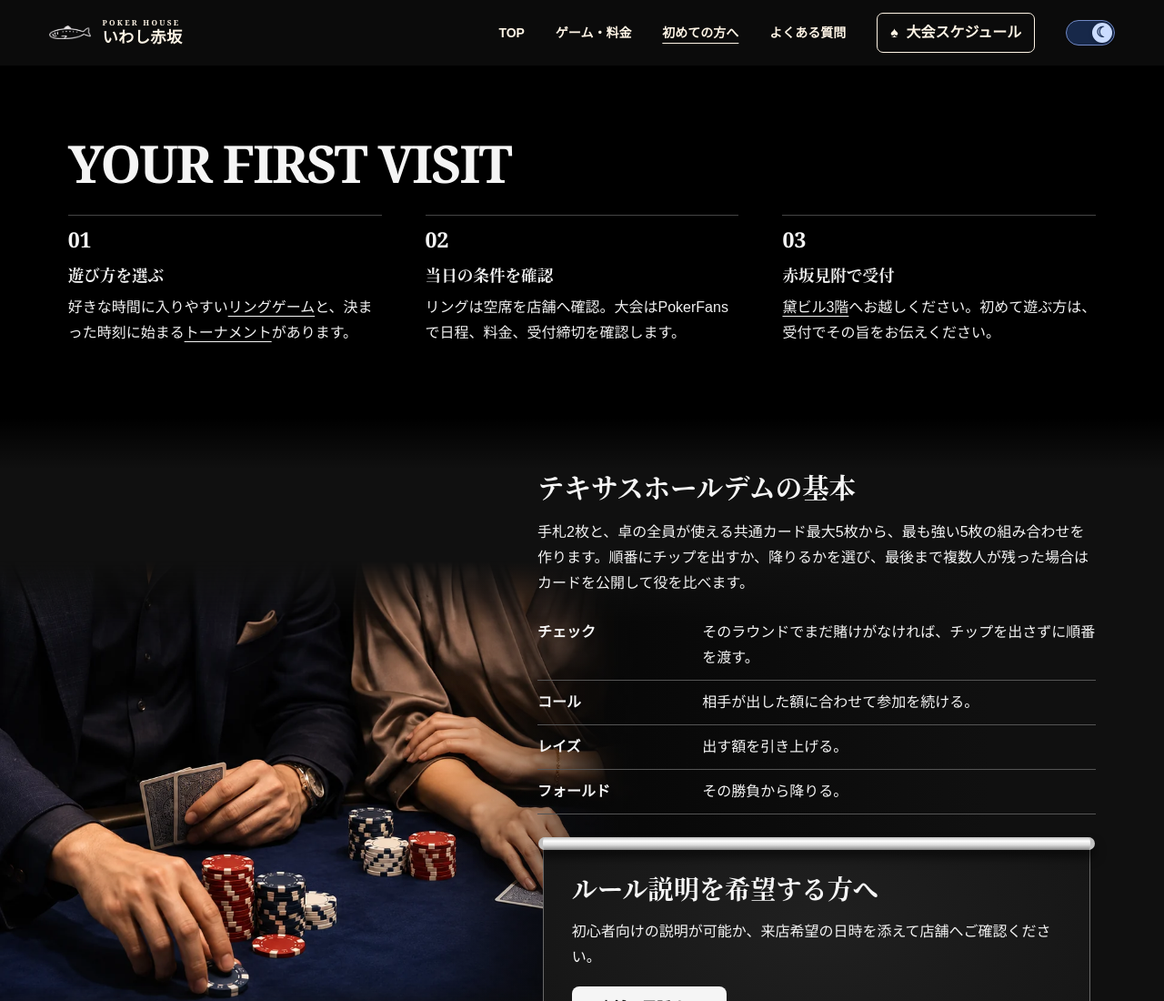
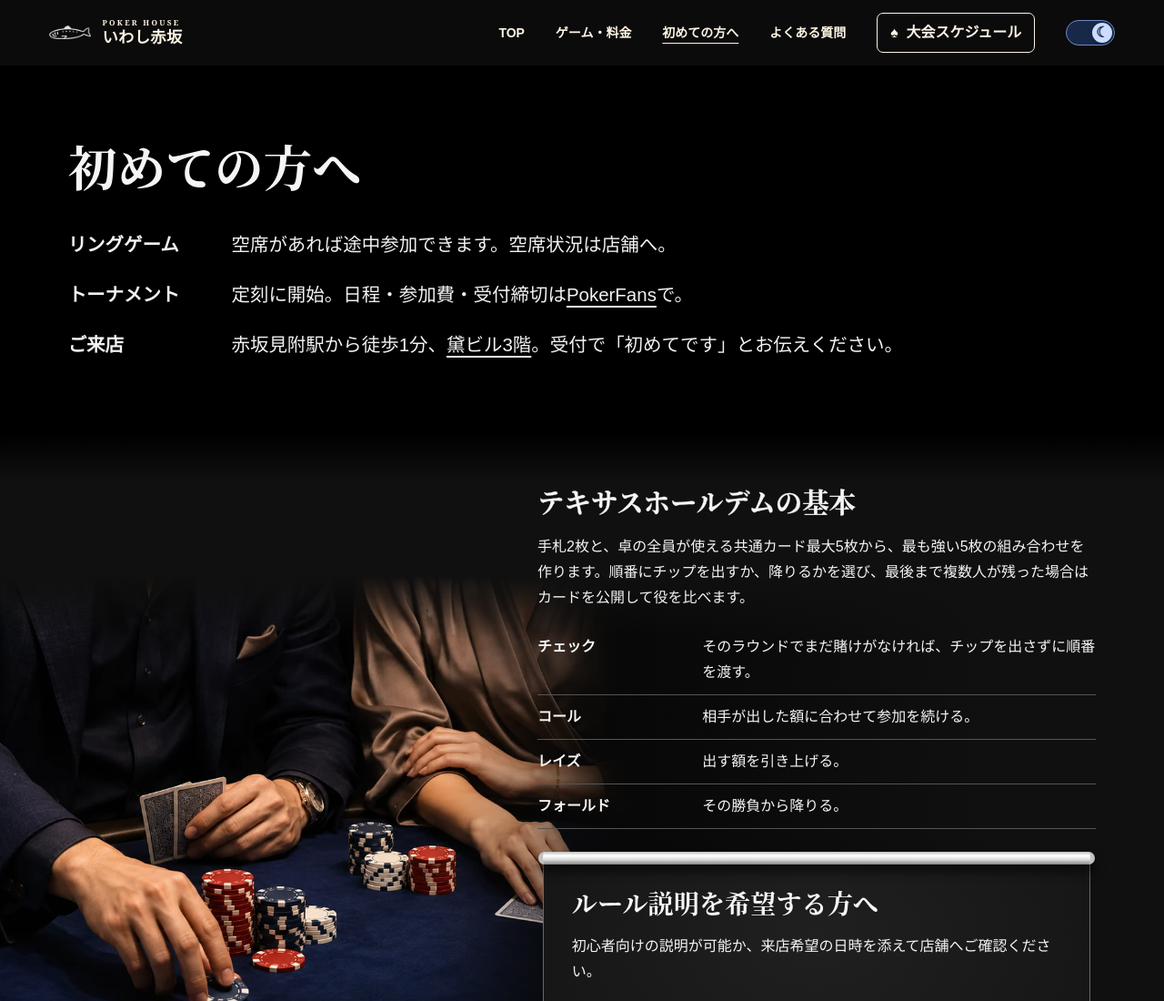
Before and after one commit to haruhi-imai/iwashi-akasaka, a plain HTML site: page beginner.html in a window 1280 px wide. Shown: the top 1100 px of the page at 91% size. Drawn offline with Linux system fonts and the light colour scheme.

Commit message:
Update the first visit guide layout

```diff
--- a/beginner.html
+++ b/beginner.html
@@ -9,7 +9,7 @@
   <link rel="icon" href="assets/mark.png">
   <script src="theme.js?v=d85d42ac4a"></script>
   <link rel="stylesheet" href="style.css?v=1bad10ea63">
-  <link rel="stylesheet" href="details.css?v=ee9e743065">
+  <link rel="stylesheet" href="details.css?v=7020e281c1">
 
   <script src="site.js?v=mobile-menu-transition" defer></script>
 </head>
@@ -38,15 +38,22 @@
   </header>
 
   <main id="main" tabindex="-1">
-    <h1 class="detail-page-title">初めての方へ</h1>
-
     <section class="shell detail-block" aria-labelledby="begin-title">
-      <h2 class="english-title" id="begin-title" lang="en">YOUR FIRST VISIT</h2>
-      <ol class="detail-steps">
-        <li><h3>遊び方を選ぶ</h3><p>好きな時間に入りやすい<a href="games.html#fees">リングゲーム</a>と、決まった時刻に始まる<a href="games.html#tournament-details">トーナメント</a>があります。</p></li>
-        <li><h3>当日の条件を確認</h3><p>リングは空席を店舗へ確認。大会はPokerFansで日程、料金、受付締切を確認します。</p></li>
-        <li><h3>赤坂見附で受付</h3><p><a href="access.html">黛ビル3階</a>へお越しください。初めて遊ぶ方は、受付でその旨をお伝えください。</p></li>
-      </ol>
+      <h1 class="visit-guide-title" id="begin-title">初めての方へ</h1>
+      <dl class="visit-guide-list">
+        <div>
+          <dt><a href="games.html#fees">リングゲーム</a></dt>
+          <dd>空席があれば途中参加できます。空席状況は店舗へ。</dd>
+        </div>
+        <div>
+          <dt><a href="games.html#tournament-details">トーナメント</a></dt>
+          <dd>定刻に開始。日程・参加費・受付締切は<a href="https://pokerfans.jp/clubs/6134?_lang=ja">PokerFans</a>で。</dd>
+        </div>
+        <div>
+          <dt>ご来店</dt>
+          <dd>赤坂見附駅から徒歩1分、<a href="access.html">黛ビル3階</a>。受付で「初めてです」とお伝えください。</dd>
+        </div>
+      </dl>
     </section>
     <div class="beginner-rules">
       <img class="beginner-footer-photo" src="assets/beginner-poker-table.webp?v=70ac52c36f" width="1942" height="809" loading="lazy" alt="青いポーカー卓でカードとチップを扱う二人の手元">
--- a/details.css
+++ b/details.css
@@ -118,6 +118,25 @@
 .detail-steps li { border-top: 1px solid var(--line); padding-top: 15px; counter-increment: visit-step; }
 .detail-steps li::before { content: counter(visit-step, decimal-leading-zero); color: var(--accent); font: 700 1.45rem/1 Georgia, serif; }
 .detail-steps h3 { font-size: 1.1rem; margin-block: 6px; }
+.visit-guide-title {
+  color: var(--accent);
+  font-size: clamp(2rem, 4.2vw, 3.5rem);
+  line-height: 1.25;
+}
+.visit-guide-list {
+  display: grid;
+  gap: clamp(12px, 1.5vw, 22px);
+  margin-top: clamp(20px, 2.5vw, 36px);
+  font-size: clamp(1rem, 1.6vw, 1.4rem);
+}
+.visit-guide-list > div {
+  display: grid;
+  grid-template-columns: 8em minmax(0, 1fr);
+  gap: 4px 16px;
+  align-items: baseline;
+}
+.visit-guide-list dt { font-weight: 700; }
+.visit-guide-list dt a:not(:hover) { text-decoration: none; }
 .beginner-rules {
   position: relative;
   isolation: isolate;
@@ -159,6 +178,7 @@
   padding-block: clamp(40px, 4.5vw, 72px);
 }
 .detail-page main .beginner-rules h2 { color: inherit; }
+#rules-title { -webkit-text-stroke: .3px currentColor; }
 .beginner-rules .detail-terms > div { border-color: #555; }
 .beginner-rules .lesson-screen { padding: clamp(20px, 2.4vw, 34px); }
 @media (max-width: 980px) {
@@ -182,6 +202,7 @@
 .detail-page .tournaments { padding-block: clamp(44px, 6vw, 80px); }
 .detail-page .room-heading { padding-block: clamp(44px, 6vw, 80px) 22px; }
 @media (max-width: 767px) {
+  .visit-guide-list > div { grid-template-columns: minmax(0, 1fr); }
   .detail-card, .detail-split, .detail-steps { grid-template-columns: minmax(0, 1fr); }
   .detail-card { row-gap: 14px; }
 }
```
